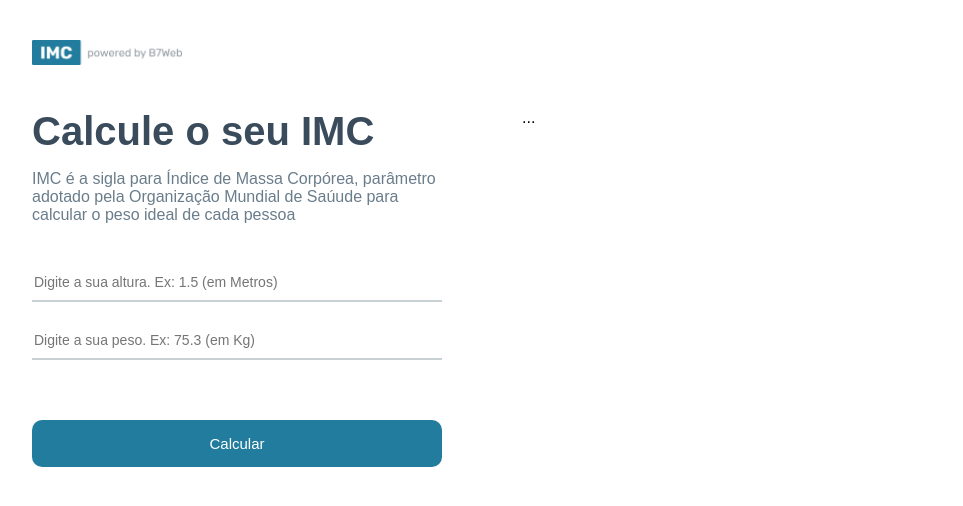
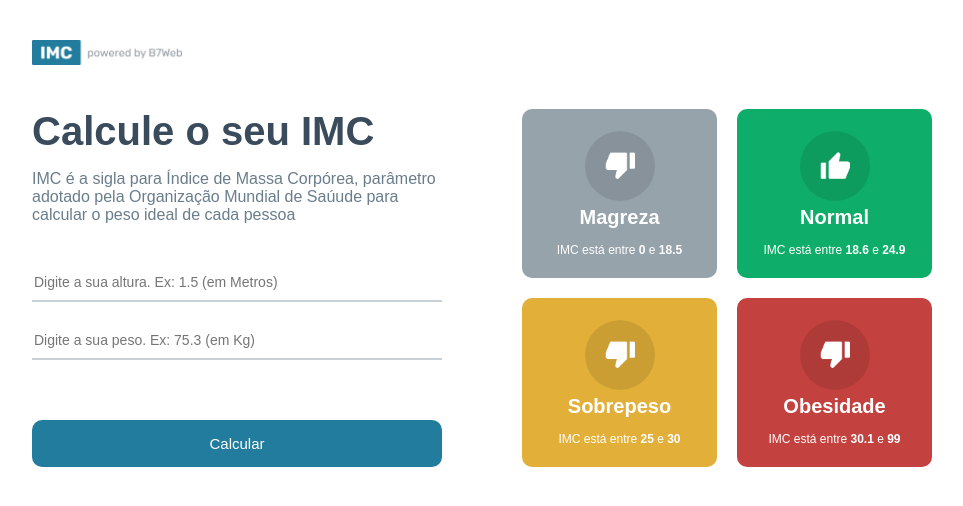
Before and after one commit to endreumrb/Calcualdora-IMC_ReactJS, a React (Create React App) app: page / in a window 1280 px wide. Shown: the top 506 px of the page, without its empty margins (158-1121 px from the left). Built offline with nearby package versions, Linux system fonts and the light colour scheme.

Commit message:
Criando e Estilizando GridItem

```diff
--- a/src/App.module.css
+++ b/src/App.module.css
@@ -64,4 +64,12 @@ body {
 .rightSide {
   flex: 1;
   margin-left: 40px;
+  display: flex;
 }
+
+.rightSide .grid {
+  flex: 1;
+  display: grid;
+  grid-template-columns: repeat(2, 1fr);
+  gap: 20px;
+}
--- a/src/App.tsx
+++ b/src/App.tsx
@@ -1,6 +1,7 @@
 import { useState } from 'react';
 import styles from './App.module.css';
 import poweredImages from './assets/powered.png';
+import { GridItem } from './components/GridItem';
 
 import { levels, calculateImc } from './helpers/imc';
 
@@ -44,7 +45,13 @@ const App = () => {
           />
           <button onClick={handleCalculateButton}>Calcular</button>
         </div>
-        <div className={styles.rightSide}>...</div>
+        <div className={styles.rightSide}>
+          <div className={styles.grid}>
+            {levels.map((item, index) => (
+              <GridItem key={index} item={item}></GridItem>
+            ))}
+          </div>
+        </div>
       </div>
     </div>
   );
--- /dev/null
+++ b/src/components/GridItem/GridItem.module.css
@@ -0,0 +1,31 @@
+.main {
+  flex: 1;
+  color: #fff;
+  border-radius: 10px;
+  display: flex;
+  justify-content: center;
+  align-items: center;
+  flex-direction: column;
+  padding: 20px;
+}
+
+.gridIcon {
+  width: 70px;
+  height: 70px;
+  border-radius: 50%;
+  background-color: rgba(0, 0, 0, 0.1);
+  display: flex;
+  justify-content: center;
+  align-items: center;
+}
+
+.gridTitle {
+  font-size: 20px;
+  font-weight: bold;
+  margin-top: 5px;
+}
+
+.gridInfo {
+  font-size: 12px;
+  margin-top: 14px;
+}
--- /dev/null
+++ b/src/components/GridItem/index.tsx
@@ -0,0 +1,25 @@
+import { Level } from '../../helpers/imc';
+import styles from './GridItem.module.css';
+import upImage from './../../assets/up.png';
+import downImage from './../../assets/down.png';
+
+type Props = {
+  item: Level;
+};
+
+export const GridItem = ({ item }: Props) => {
+  return (
+    <div className={styles.main} style={{ backgroundColor: item.color }}>
+      <div className={styles.gridIcon}>
+        <img src={item.icon === 'up' ? upImage : downImage} alt='' width='30' />
+      </div>
+      <div className={styles.gridTitle}>{item.title}</div>
+      <div className={styles.gridInfo}>
+        <>
+          IMC está entre <strong>{item.imc[0]}</strong> e{' '}
+          <strong>{item.imc[1]}</strong>
+        </>
+      </div>
+    </div>
+  );
+};
--- /dev/null
+++ b/src/helpers/imc.tsx
@@ -0,0 +1,27 @@
+export type Level = {
+  title: string;
+  color: string;
+  icon: 'down' | 'up';
+  imc: number[];
+  yourImc?: number;
+};
+
+export const levels: Level[] = [
+  { title: 'Magreza', color: '#96A3AB', icon: 'down', imc: [0, 18.5] },
+  { title: 'Normal', color: '#0EAD69', icon: 'up', imc: [18.6, 24.9] },
+  { title: 'Sobrepeso', color: '#E2B039', icon: 'down', imc: [25, 30] },
+  { title: 'Obesidade', color: '#C3423F', icon: 'down', imc: [30.1, 99] },
+];
+
+export const calculateImc = (height: number, weight: number) => {
+  const imc = weight / (height * height);
+
+  for (let i in levels) {
+    if (imc >= levels[i].imc[0] && imc < levels[i].imc[1]) {
+      levels[i].yourImc = imc;
+      return levels[i];
+    }
+  }
+
+  return null;
+};
```
